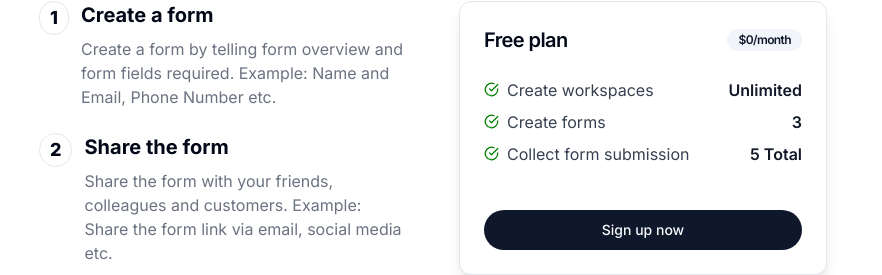
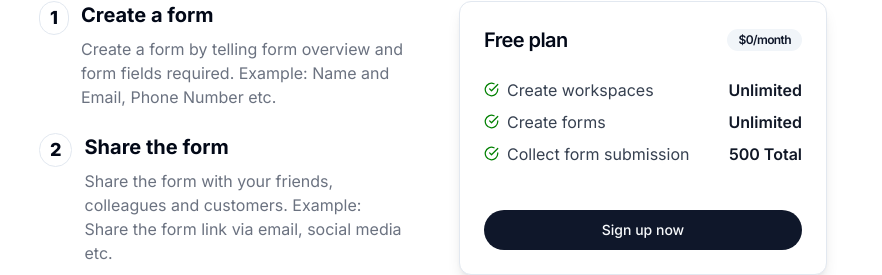
Before and after one commit to growupanand/ConvoForm, a Next.js app: page / in a window 1280 px wide. Shown: the part 1096-1371 px from the top of the page, without its empty margins (207-1089 px from the left). Built offline with nearby package versions, Linux system fonts and the light colour scheme; no server answers.

Commit message:
Increased free usage limit

```diff
--- a/src/app/api/form/[formId]/conversation/route.ts
+++ b/src/app/api/form/[formId]/conversation/route.ts
@@ -4,6 +4,7 @@ import { sendErrorResponse } from "@/lib/errorHandlers";
 import { ConversationPayloadSchema } from "@/lib/validations/conversation";
 import { z } from "zod";
 import { getUserTotalConversationsCount } from "@/lib/dbControllers/form";
+import { freePlan } from "@/lib/config/pricing";
 
 const routeContextSchema = z.object({
   params: z.object({
@@ -49,8 +50,13 @@ export async function POST(
         form.userId
       );
 
-      if (totalSubmissionsCount >= 5) {
-        throw new Error("This form have reached the limit submissions", {
+      const formSubmissionLimit =
+        freePlan.features.find(
+          (feature) => feature.name === "Collect form submission"
+        )?.featureValue ?? 0;
+
+      if (totalSubmissionsCount > formSubmissionLimit) {
+        throw new Error("This form have reached total submissions limit", {
           cause: {
             statusCode: 403,
           },
--- a/src/app/api/workspaces/[workspaceId]/forms/route.ts
+++ b/src/app/api/workspaces/[workspaceId]/forms/route.ts
@@ -1,3 +1,4 @@
+import { freePlan } from "@/lib/config/pricing";
 import prisma from "@/lib/db";
 import { sendErrorResponse } from "@/lib/errorHandlers";
 import { getOrganizationId } from "@/lib/getOrganizationId";
@@ -31,8 +32,14 @@ export async function POST(
       },
     });
 
-    if (organizationForms.length >= 3) {
-      throw new Error("You can create only 3 forms in free plan.");
+    const formCreationLimit =
+      freePlan.features.find((feature) => feature.name === "Create forms")
+        ?.featureValue ?? 0;
+
+    if (organizationForms.length > formCreationLimit) {
+      throw new Error(
+        `You can create only ${formCreationLimit} forms in free plan.`
+      );
     }
 
     const newForm = await prisma.form.create({
--- a/src/components/homepage/pricing.tsx
+++ b/src/components/homepage/pricing.tsx
@@ -11,36 +11,8 @@ import { Badge } from "../ui/badge";
 import { Button } from "../ui/button";
 import Link from "next/link";
 import { auth } from "@clerk/nextjs";
-
-type PlanFeature = {
-  name: string;
-  featureValue: string;
-};
-
-type Plan = {
-  name: string;
-  price: string;
-  features: PlanFeature[];
-};
-
-const freePlan: Plan = {
-  name: "Free plan",
-  price: "$0/month",
-  features: [
-    {
-      name: "Create workspaces",
-      featureValue: "Unlimited",
-    },
-    {
-      name: "Create forms",
-      featureValue: "3",
-    },
-    {
-      name: "Collect form submission",
-      featureValue: "5 Total",
-    },
-  ],
-};
+import { freePlan } from "@/lib/config/pricing";
+import { Plan } from "@/lib/types/plan";
 
 export function Pricing() {
   return (
@@ -54,10 +26,10 @@ export function Pricing() {
 
 const FeatureListItem = ({
   featureName,
-  featureValue,
+  featureText,
 }: {
   featureName: string;
-  featureValue: string;
+  featureText: string;
 }) => {
   return (
     <div className="flex justify-between items-start space-x-2">
@@ -68,7 +40,7 @@ const FeatureListItem = ({
         <div className="text-md text-gray-700">{featureName}</div>
       </div>
       <div className="text-md text-gray-900 font-semibold whitespace-nowrap">
-        {featureValue}
+        {featureText}
       </div>
     </div>
   );
@@ -93,7 +65,7 @@ const PlanCard = ({ plan }: { plan: Plan }) => {
             <FeatureListItem
               key={feature.name}
               featureName={feature.name}
-              featureValue={feature.featureValue}
+              featureText={feature.featureText}
             />
           ))}
         </div>
--- /dev/null
+++ b/src/lib/config/pricing.ts
@@ -0,0 +1,23 @@
+import { Plan } from "../types/plan";
+
+export const freePlan: Plan = {
+  name: "Free plan",
+  price: "$0/month",
+  features: [
+    {
+      name: "Create workspaces",
+      featureValue: Infinity,
+      featureText: "Unlimited",
+    },
+    {
+      name: "Create forms",
+      featureValue: Infinity,
+      featureText: "Unlimited",
+    },
+    {
+      name: "Collect form submission",
+      featureValue: 500,
+      featureText: "500 Total",
+    },
+  ],
+};
--- a/src/lib/constants.ts
+++ b/src/lib/constants.ts
@@ -5,8 +5,5 @@ export const OPENAI_API_KEY = process.env.OPENAI_API_KEY ?? "";
 
 export const CONVERSATION_START_MESSAGE = "Hello, I want to fill the form";
 
-export const planExceedSubmissionMessage =
-  "You have reached the limit of 5 submissions";
-
 export const brandName =
   process.env.NEXT_PUBLIC_BRAND_NAME ?? "Smart form wizard";
--- /dev/null
+++ b/src/lib/types/plan.ts
@@ -0,0 +1,11 @@
+export type PlanFeature = {
+  name: string;
+  featureValue: number;
+  featureText: string;
+};
+
+export type Plan = {
+  name: string;
+  price: string;
+  features: PlanFeature[];
+};
```
